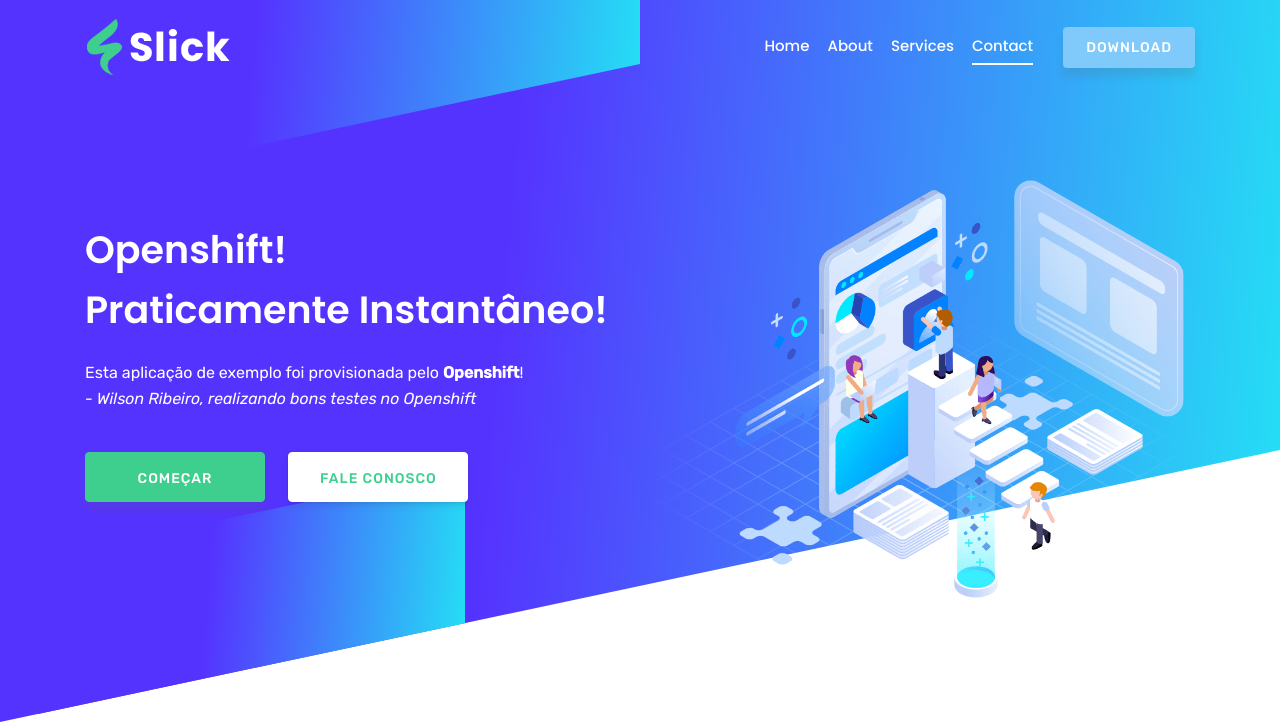
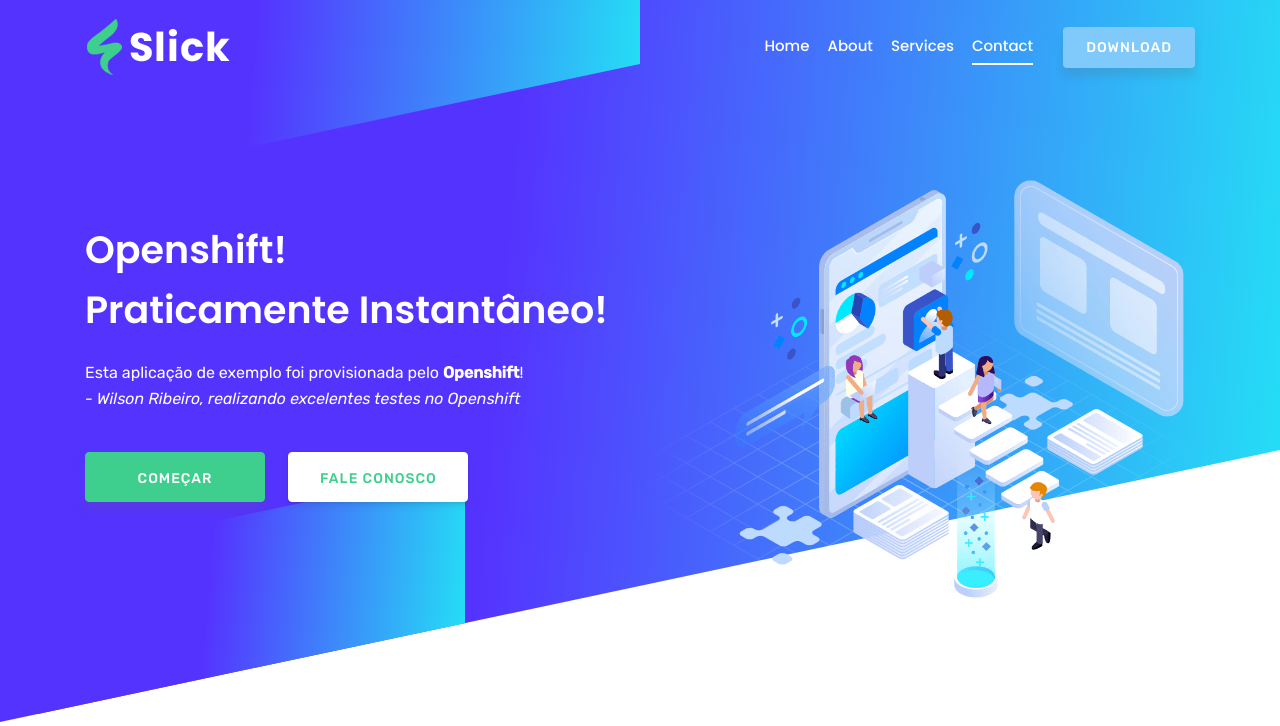
Before and after one commit to wilsonribeiro/openshift-flask, a Flask app: page / in a window 1280 px wide. Shown: the top 726 px of the page. Run offline with Flask 2, Linux system fonts and the light colour scheme; some libraries are stand-ins or nearby versions; some web fonts are replaced.

Commit message:
Primeiro commit

```diff
--- a/templates/index.html
+++ b/templates/index.html
@@ -63,7 +63,7 @@
           <div class="col-lg-6 col-md-12 col-xs-12">
             <div class="contents">
               <h2 class="head-title">Openshift! <br>Praticamente Instantâneo!</h2>
-              <p>Esta aplicação de exemplo foi provisionada pelo <strong>Openshift</strong>!<br><i>- Wilson Ribeiro, realizando bons testes no Openshift</i></p>
+              <p>Esta aplicação de exemplo foi provisionada pelo <strong>Openshift</strong>!<br><i>- Wilson Ribeiro, realizando excelentes testes no Openshift</i></p>
               <div class="header-button">
                 <a href="#" class="btn btn-border-filled">Começar</a>
                 <a href="#contact" class="btn btn-border page-scroll">Fale Conosco</a>
```
